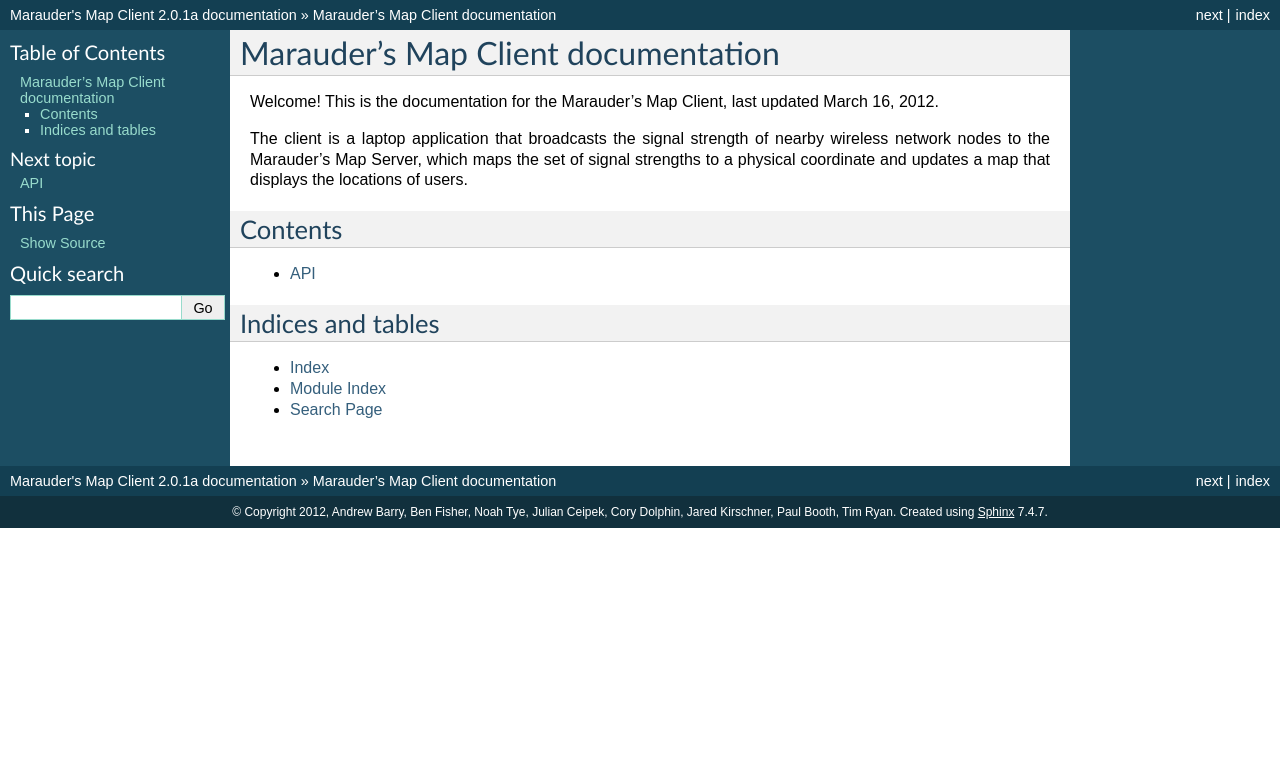
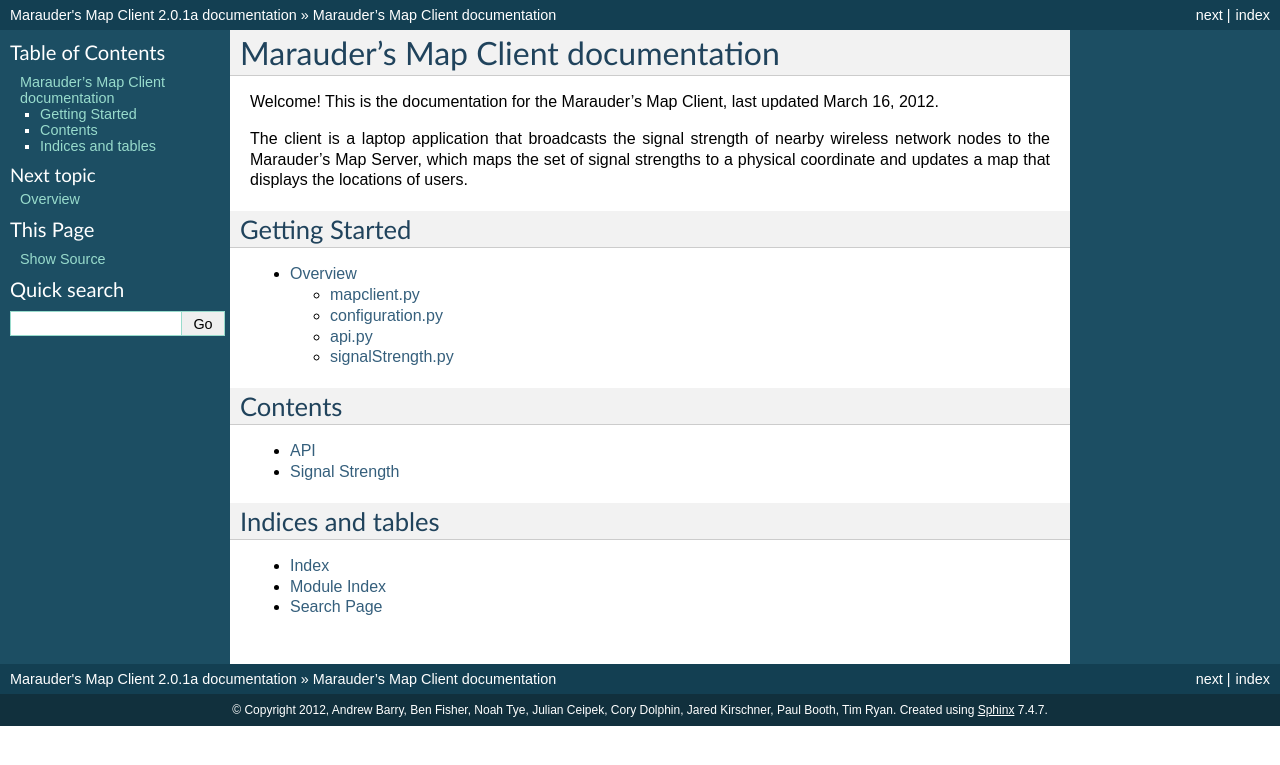
Before and after one commit to olin/maraudersmap-client, a Sphinx documentation site: the page built from docs/index.rst, in a window 1280 px wide. Shown: the top 765 px of the page. Built offline with Sphinx 7.4.7, drawn with Linux system fonts in a browser that asks for light colours.

Commit message:
Updated docs; added more stuff

```diff
--- a/docs/index.rst
+++ b/docs/index.rst
@@ -12,12 +12,20 @@
 that displays the locations of users.
 
 
+Getting Started
+---------------
+.. toctree::
+   :maxdepth: 2
+
+   overview
+
 Contents
 --------
 .. toctree::
    :maxdepth: 2
 
    api
+   signal_strength
 
 Indices and tables
 ------------------
--- /dev/null
+++ b/docs/signal_strength.rst
@@ -0,0 +1,4 @@
+Signal Strength
+****************
+.. automodule:: signalStrength
+   :members:
```
Also changed, not shown: docs/overview.rst (added, +21 -0 lines).
